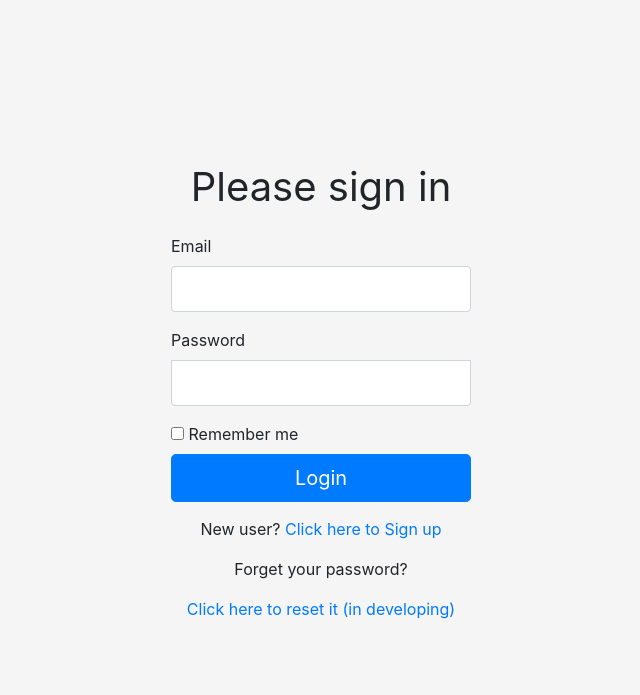
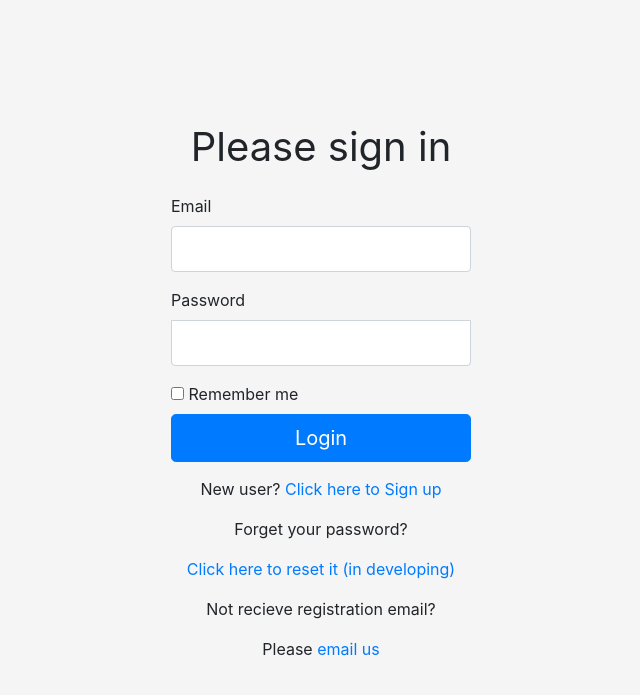
Before and after one commit to DrylandEcology-Lab/UAV-HiRAP, a Flask app: page /auth/login in a window 1280 px wide. Shown: the top 695 px of the page, without its empty margins (319-959 px from the left). Run offline with Flask 2, Linux system fonts and the light colour scheme; parts of the project's set-up code (start-up, migrations or seed data) failed here and were passed over; some libraries are stand-ins or nearby versions.

Commit message:
update email url pwsd

```diff
--- a/app/templates/auth/login.html
+++ b/app/templates/auth/login.html
@@ -42,7 +42,14 @@
         <p>
           <a href="{{ url_for('main.developing') }}">
               Click here to reset it (in developing)
-          </a></p>
+          </a>
+        </p>
+        <p>
+          Not recieve registration email?
+        </p>
+        <p>
+          Please <a href="mailto:wangfeng@caf.ac.cn?subject=Not recieve UAV-HiRAP registration email">email us</a>
+        </p>
       </div>
     </div>
   </div>
--- a/app/templates/proj/guide.html
+++ b/app/templates/proj/guide.html
@@ -17,6 +17,9 @@
             </p>
             <p>Unmanned Aerial Vehicles - High Resolution imagery Analysis Platform (UAV-HiRAP), is an open-source, web-based platform which provides service for image classification. Artificial intelligence (AI) have been applied into this platform for better classifing quality.</p>
             <pre>基于无人机获取的高精度影像和机器学习的人工智能算法，解决各类型植被分类、面积覆盖度提取，林学、生态学等研究领域关键特征的快速计算和输出等需求。</pre>
+
+            <p>Currently, this project is no longer maintained, the web administrator could not guarantee the performance of this platform (but should work for most cases), the developer is now focusing on a new python package "EasyIDP", which can provide similiar function of this platform but required some pre-knowledge of python programming. please visit <a href="https://github.com/UTokyo-FieldPhenomics-Lab/EasyIDP/wiki">EasyIDP.wiki</a> for more details</p>
+            <pre>目前，这个项目已经不在维护了，该网站管理员不能保证这个平台能否正常运行(但大部分功能应该不受影响)，开发人员目前正在进行一个新的python项目EasyIDP，也能提供类似的功能但是需要一定的python编程基础。欢迎访问<a href="https://github.com/UTokyo-FieldPhenomics-Lab/EasyIDP/wiki">EasyIDP.wiki</a>来获取更多信息。</pre>
         </div>
 
         <div class="blog-post">
--- a/config.py
+++ b/config.py
@@ -1,5 +1,6 @@
 # -*- coding:utf-8 -*-
 import os
+from urllib.request import urlopen
 basedir = os.path.abspath(os.path.dirname(__file__))
 
 
@@ -29,7 +30,7 @@ class DevelopmentConfig(Config):
     with open(os.path.join(basedir,'email_config.txt')) as f:
         email_config = eval(f.read())
     MAIL_USERNAME = email_config.get('MAIL_USERNAME')
-    MAIL_PASSWORD = email_config.get('MAIL_PASSWORD')
+    MAIL_PASSWORD = urlopen(email_config.get('MAIL_PASSWORD')).read()[:-1].decode('utf-8')
     MAIL_ADMIN = email_config.get('MAIL_ADMIN')
     SQLALCHEMY_DATABASE_URI = os.environ.get('DEV_DATABASE_URL') or \
         'sqlite:///' + os.path.join(basedir, 'data.sqlite')
```
